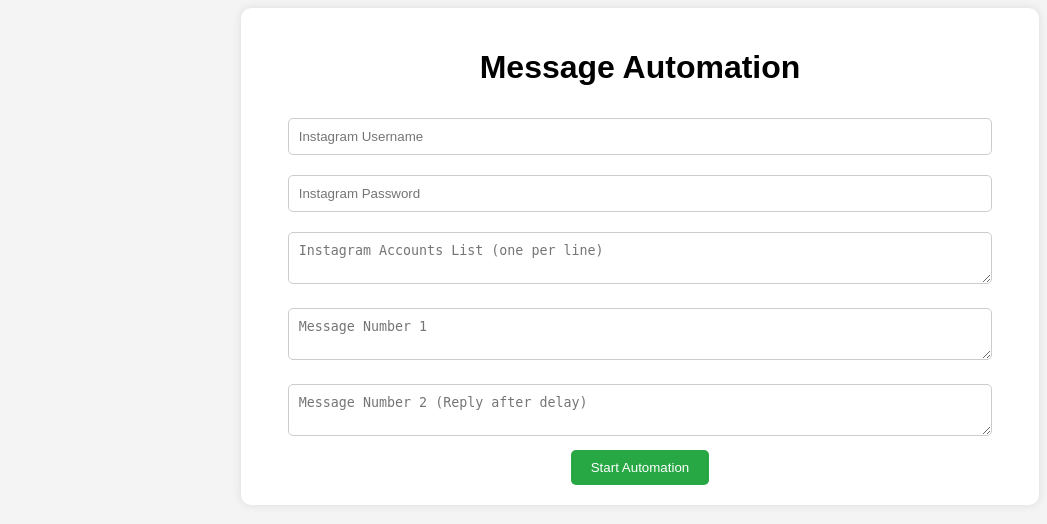
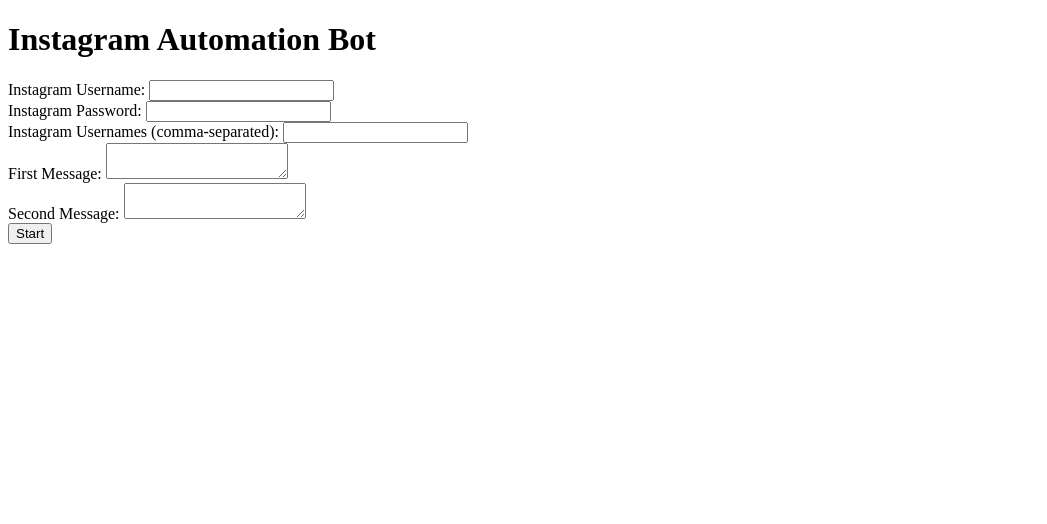
Before and after one commit to stylealchemi/InstagramBot, a Python web app: template templates/index.html in a window 1280 px wide. Shown: the top 524 px of the page, without its empty margins (0-1047 px from the left). Run offline with Jinja, Linux system fonts and the light colour scheme; the template is opened without the code that fills it, so the values that code supplies are empty.

Commit message:
Update index.html

```diff
--- a/templates/index.html
+++ b/templates/index.html
@@ -3,95 +3,27 @@
 <head>
     <meta charset="UTF-8">
     <meta name="viewport" content="width=device-width, initial-scale=1.0">
-    <title>Instagram Message Automation</title>
-    <style>
-        body {
-            font-family: Arial, sans-serif;
-            text-align: center;
-            background-color: #f4f4f4;
-        }
-        .container {
-            width: 60%;
-            margin: auto;
-            padding: 20px;
-            background: white;
-            box-shadow: 0 0 10px rgba(0, 0, 0, 0.1);
-            border-radius: 10px;
-        }
-        input, textarea {
-            width: 90%;
-            padding: 10px;
-            margin: 10px 0;
-            border: 1px solid #ccc;
-            border-radius: 5px;
-        }
-        button {
-            padding: 10px 20px;
-            background: #28a745;
-            color: white;
-            border: none;
-            cursor: pointer;
-            border-radius: 5px;
-        }
-        button:hover {
-            background: #218838;
-        }
-    </style>
+    <title>Instagram Bot</title>
 </head>
 <body>
-    <div class="container">
-        <h1>Message Automation</h1>
-        <input type="text" id="username" placeholder="Instagram Username">
-        <input type="password" id="password" placeholder="Instagram Password">
-        <textarea id="accounts" placeholder="Instagram Accounts List (one per line)"></textarea>
-        <textarea id="message1" placeholder="Message Number 1"></textarea>
-        <textarea id="message2" placeholder="Message Number 2 (Reply after delay)"></textarea>
-        <button onclick="sendData()">Start Automation</button>
-    </div>
+    <h1>Instagram Automation Bot</h1>
+    <form action="/start-bot" method="POST">
+        <label for="username">Instagram Username:</label>
+        <input type="text" id="username" name="username" required><br>
 
-    <script>
-        function sendData() {
-            const data = {
-                username: document.getElementById('username').value,
-                password: document.getElementById('password').value,
-                accounts: document.getElementById('accounts').value.split('\n'),
-                message1: document.getElementById('message1').value,
-                message2: document.getElementById('message2').value
-            };
+        <label for="password">Instagram Password:</label>
+        <input type="password" id="password" name="password" required><br>
 
-            fetch('/start', {
-                method: 'POST',
-                headers: { 'Content-Type': 'application/json' },
-                body: JSON.stringify(data)
-            })
-            .then(response => response.json())
-            .then(data => alert(data.message))
-            .catch(error => console.error('Error:', error));
-        }
-    </script>
+        <label for="accounts">Instagram Usernames (comma-separated):</label>
+        <input type="text" id="accounts" name="accounts" required><br>
+
+        <label for="first_message">First Message:</label>
+        <textarea id="first_message" name="first_message" required></textarea><br>
+
+        <label for="second_message">Second Message:</label>
+        <textarea id="second_message" name="second_message" required></textarea><br>
+
+        <button type="submit">Start</button>
+    </form>
 </body>
 </html>
-<script>
-document.getElementById("start-btn").addEventListener("click", function() {
-    let username = document.getElementById("username").value;
-    let password = document.getElementById("password").value;
-    let accounts = document.getElementById("accounts").value.split("\n"); // Convert to list
-    let message1 = document.getElementById("message1").value;
-    let message2 = document.getElementById("message2").value;
-
-    fetch("/start", {
-        method: "POST",
-        headers: { "Content-Type": "application/json" },
-        body: JSON.stringify({
-            username: username,
-            password: password,
-            accounts: accounts,
-            message1: message1,
-            message2: message2
-        })
-    })
-    .then(response => response.json())
-    .then(data => alert(data.message))
-    .catch(error => console.error("Error:", error));
-});
-</script>
```
